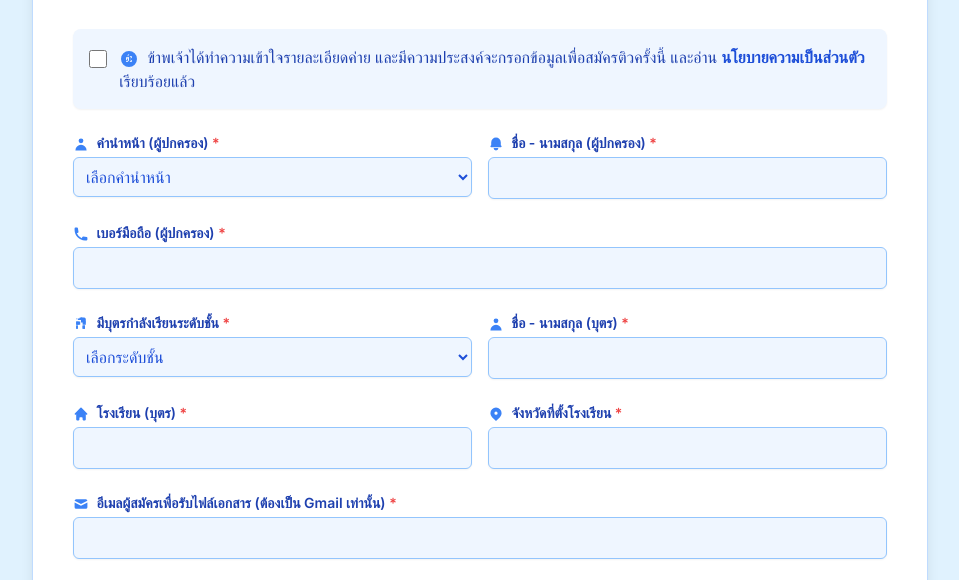
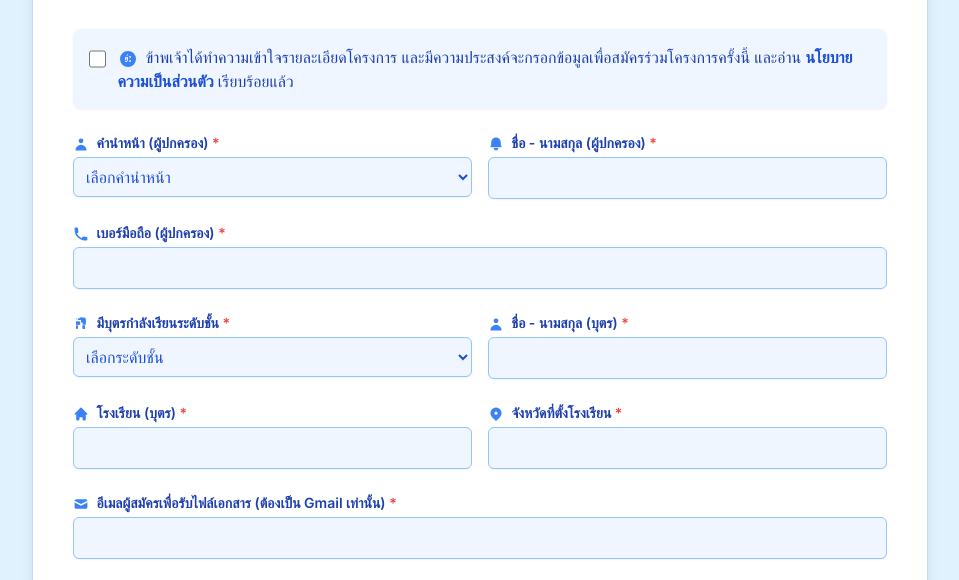
Before and after one commit to theactkk/FamilyTCAS, a plain HTML site: page index.html in a window 1280 px wide. Shown: the part 220-800 px from the top of the page, without its empty margins (160-1119 px from the left). Drawn offline with nearby package versions, Linux system fonts and the light colour scheme.

Commit message:
Update index.html

```diff
--- a/index.html
+++ b/index.html
@@ -53,7 +53,7 @@
                     <svg class="inline-block w-5 h-5 mr-1 text-blue-500" fill="currentColor" viewBox="0 0 20 20" xmlns="http://www.w3.org/2000/svg">
                         <path fill-rule="evenodd" d="M10 18a8 8 0 100-16 8 8 0 000 16zm-1-9a1 1 0 00-2 0v2a1 1 0 002 0V9zm3 0a1 1 0 00-2 0v2a1 1 0 002 0V9zm-1.707-3.293a1 1 0 00-1.414 1.414L8.586 10l-1.293 1.293a1 1 0 101.414 1.414L10 11.414l1.293 1.293a1 1 0 001.414-1.414L11.414 10l1.293-1.293a1 1 0 00-1.414-1.414L10 8.586l-1.293-1.293z" clip-rule="evenodd"></path>
                     </svg>
-                    ข้าพเจ้าได้ทำความเข้าใจรายละเอียดค่าย และมีความประสงค์จะกรอกข้อมูลเพื่อสมัครติวครั้งนี้ และอ่าน
+                    ข้าพเจ้าได้ทำความเข้าใจรายละเอียดโครงการ และมีความประสงค์จะกรอกข้อมูลเพื่อสมัครร่วมโครงการครั้งนี้ และอ่าน
                     <a href="https://www.theactkk.net/นโยบายความเป็นส่วนตัว" target="_blank" class="text-blue-700 hover:underline font-semibold">นโยบายความเป็นส่วนตัว</a> เรียบร้อยแล้ว
                 </label>
             </div>
```
